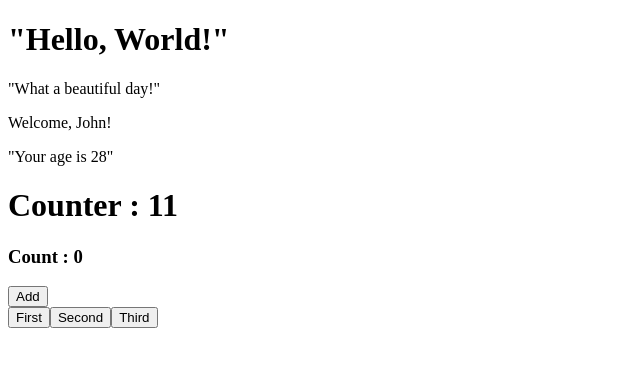
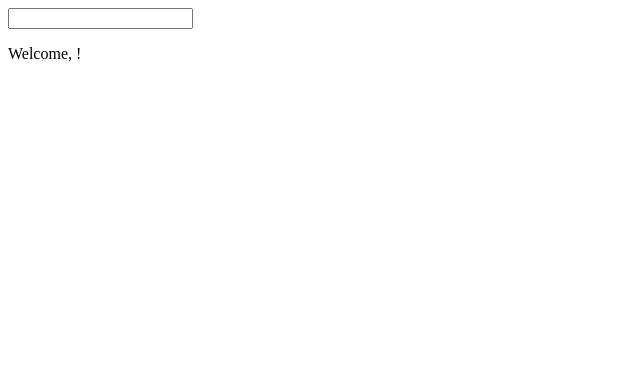
Before and after one commit to Meli357/REACT-exercises, a React (Create React App) app: page / in a window 1280 px wide. Shown: the top 366 px of the page, without its empty margins (0-640 px from the left). Built offline with nearby package versions, Linux system fonts and the light colour scheme.

Commit message:
add InteractiveWelcome component

```diff
--- a/src/App.js
+++ b/src/App.js
@@ -4,16 +4,18 @@
 import { Hello } from "./Hello";
 import { Welcome } from "./Welcome";
 import { ClickTracker } from "./ClickTracker";
+import { InteractiveWelcome } from "./InteractiveWelcome";
 
 export class App extends React.Component{
     render(){
         return(
             <div>
-                <Hello />
+                {/* <Hello />
                 <Welcome age={28} name={"John"}/>
                 <Counter />
                 <ClickCounter />
-                <ClickTracker />
+                <ClickTracker /> */}
+                <InteractiveWelcome />
             </div>
         )
     }
--- /dev/null
+++ b/src/InteractiveWelcome.js
@@ -0,0 +1,23 @@
+import React from "react";
+import { Welcome } from "./Welcome";
+
+export class InteractiveWelcome extends React.Component{
+    state={
+        username: ''
+    }
+
+    handleInput = (event) => {
+        const value = event.target.value
+        this.setState({
+            username : value
+        })
+    }
+    render(){
+        return(
+            <>
+            <input name="username" value={this.state.username} onChange={this.handleInput} />
+            <Welcome name={this.state.username}/>
+            </>
+        )
+    }
+}
```
